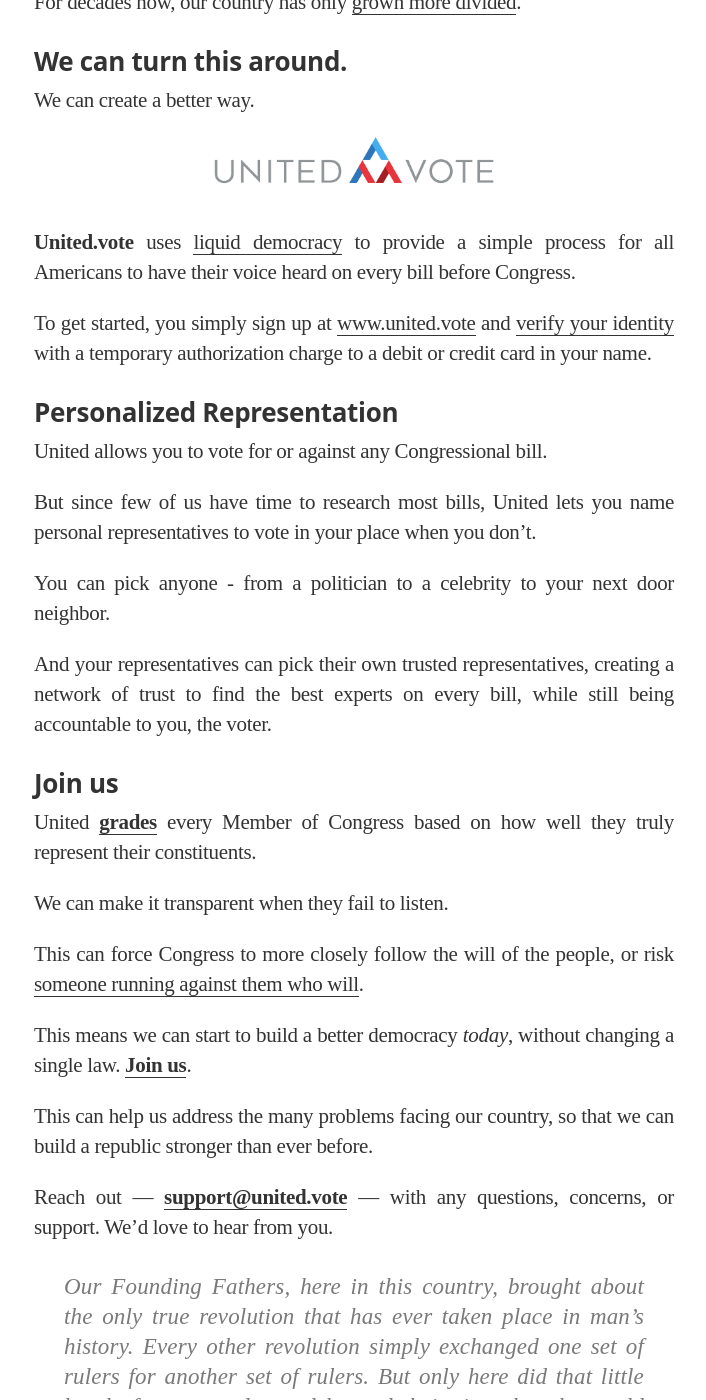
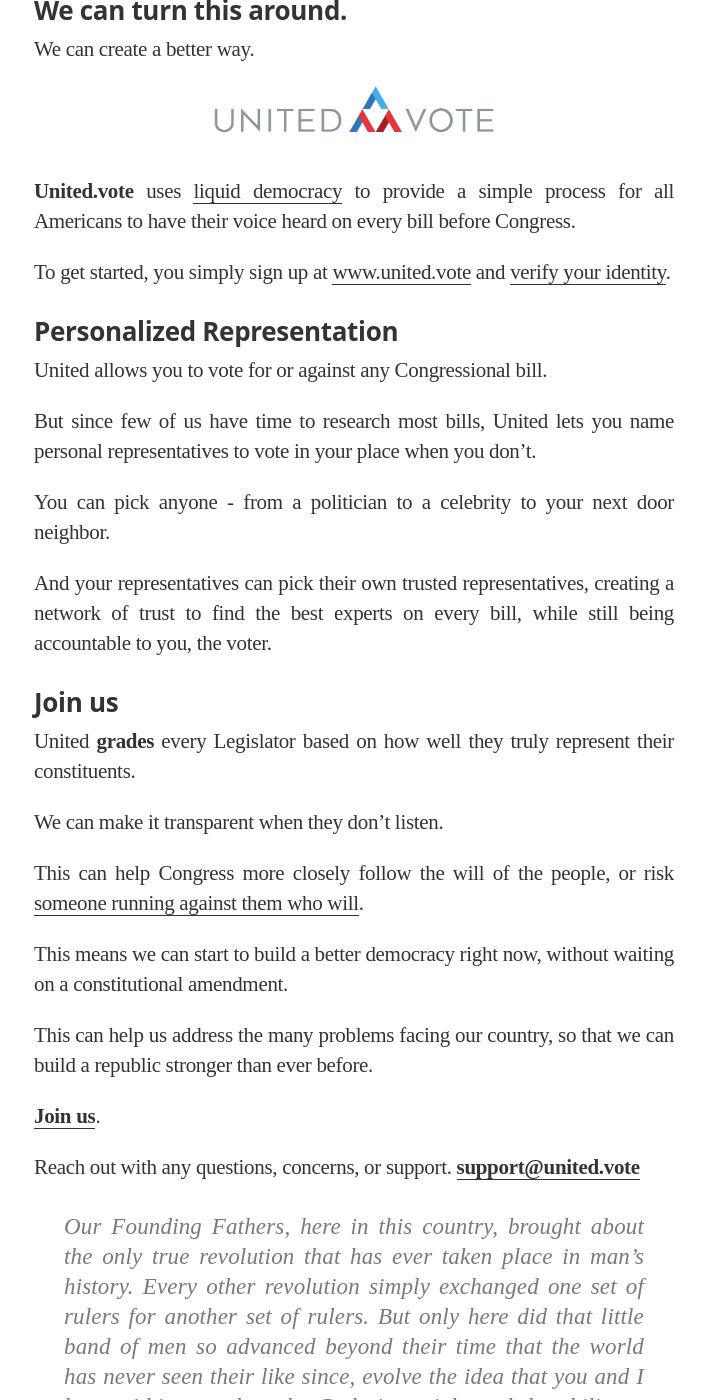
Before and after one commit to voteliquid/blog, a Jekyll site: the page built from _posts/2017-11-06-announcing-united-vote.md, in a window 1280 px wide and 1400 px high, scrolled down 873 px. Shown: the whole window, without its empty margins (286-992 px from the left). Built offline with Jekyll 4.4.1, drawn with Linux system fonts in a browser that asks for light colours; nearby versions of some CDN libraries; some web fonts are replaced; some of the changed text lies outside the part shown.

Commit message:
Simplify introducing.united.vote

```diff
--- a/_posts/2017-11-06-announcing-united-vote.md
+++ b/_posts/2017-11-06-announcing-united-vote.md
@@ -13,11 +13,9 @@
 
 ### You deserve more of a voice in Congress.
 
-Right now, elections are our only legal way to participate.
+Our elections offer limited options dominated more by personalities than real policy debate.
 
-But elections invite a game of stagecraft: limited options dominated by personalities over policy.
-
-The massive costs to campaign, combined with "[pick the lesser of two evils](/2017/03/06/how-to-move-past-two-parties/)" election rules, create an environment ripe for [corruption](/2017/10/23/democracy-vs-corruption/).
+The massive costs to campaign, combined with "[pick the lesser of two evils](/2017/03/06/how-to-move-past-two-parties/)" voting rules, create an environment ripe for [corruption](/2017/10/23/democracy-vs-corruption/).
 
 For decades now, our country has only [grown more divided](/assets/article_images/2017-11-06-announcing-united-vote/polarization-over-time.png).
 
@@ -29,7 +27,7 @@
 
 **United.vote** uses [liquid democracy](/2016/09/21/what-is-liquid-democracy/) to provide a simple process for all Americans to have their voice heard on every bill before Congress.
 
-To get started, you simply sign up at [www.united.vote](https://united.vote) and [verify your identity](https://united.vote/verification/identity) with a temporary authorization charge to a debit or credit card in your name.
+To get started, you simply sign up at [www.united.vote](https://united.vote) and [verify your identity](https://united.vote/verification/identity).
 
 ### Personalized Representation
 
@@ -43,17 +41,19 @@
 
 ### Join us
 
-United [**grades**](/2017/12/08/give-your-rep-an-f-introducing-united-legislator-grades/) every Member of Congress based on how well they truly represent their constituents.
+United **grades** every Legislator based on how well they truly represent their constituents.
 
-We can make it transparent when they fail to listen.
+We can make it transparent when they don't listen.
 
-This can force Congress to more closely follow the will of the people, or risk [someone running against them who will](/2017/07/04/running-liquid-democracy-candidates/).
+This can help Congress more closely follow the will of the people, or risk [someone running against them who will](/2017/07/04/running-liquid-democracy-candidates/).
 
-This means we can start to build a better democracy *today*, without changing a single law. [**Join us**](https://united.vote/join).
+This means we can start to build a better democracy right now, without waiting on a constitutional amendment.
 
 This can help us address the many problems facing our country, so that we can build a republic stronger than ever before.
 
-Reach out — [**support@united.vote**](mailto:support@united.vote) — with any questions, concerns, or support. We'd love to hear from you.
+[**Join us**](https://united.vote/join).
+
+Reach out with any questions, concerns, or support. [**support@united.vote**](mailto:support@united.vote)
 
 > Our Founding Fathers, here in this country, brought about the only true revolution that has ever taken place in man’s history. Every other revolution simply exchanged one set of rulers for another set of rulers. But only here did that little band of men so advanced beyond their time that the world has never seen their like since, evolve the idea that you and I have within ourselves the God-given right and the ability to determine our own destiny.
 >
```
